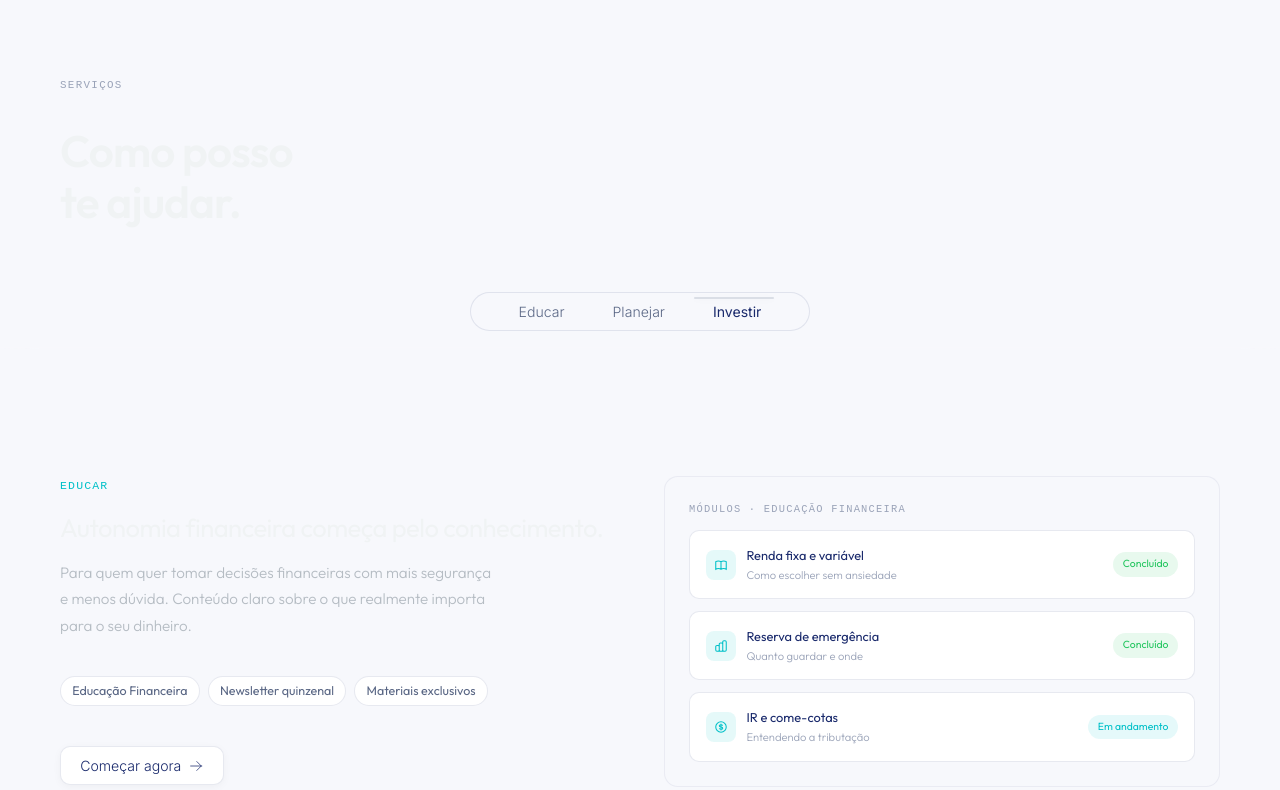
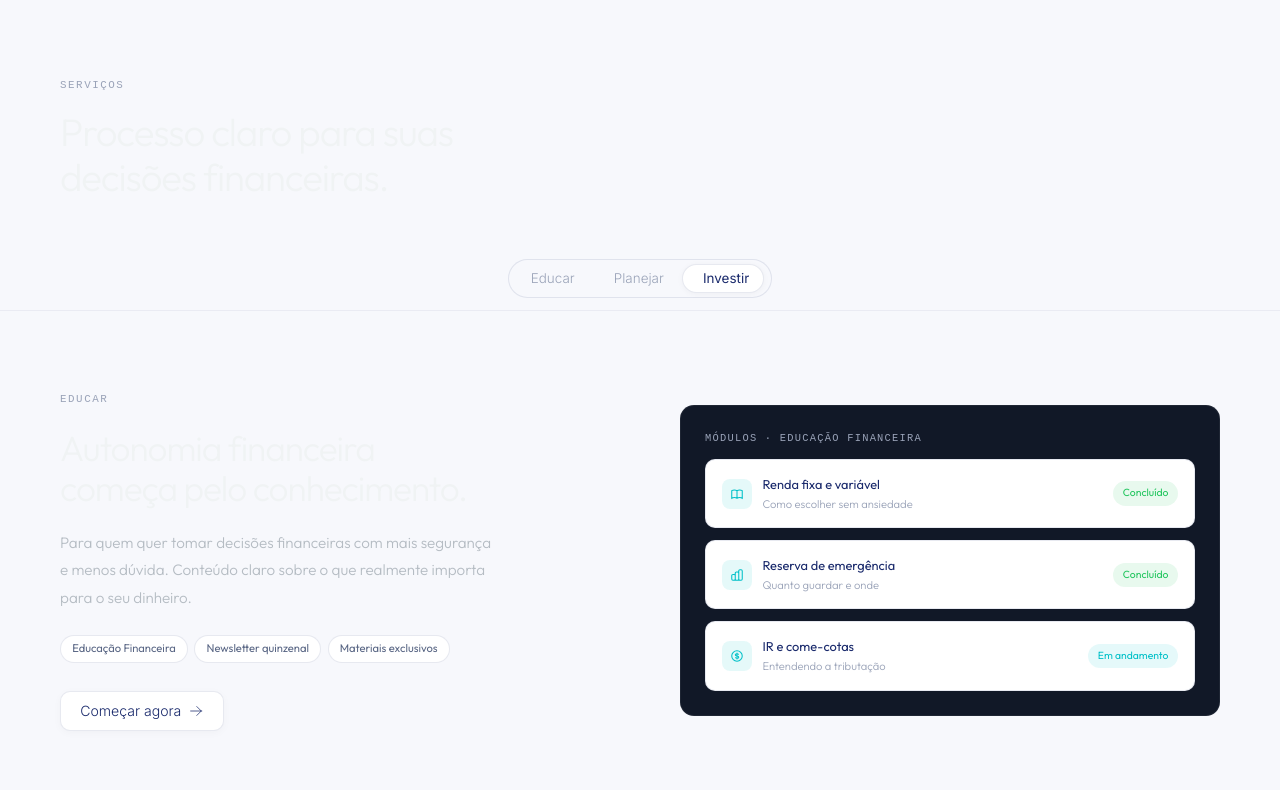
Before and after one commit to clararamalho/consultoria-financeira, a plain HTML site: page index.html in a window 1280 px wide. Shown: the part 1049-1839 px from the top of the page. Drawn offline with Linux system fonts and the light colour scheme.

Commit message:
Removed duplicated Services block in assets/index.page.css. Updated section header and contact form message in index.html to "Processo claro para suas decisões financeiras."

```diff
--- a/assets/index.page.css
+++ b/assets/index.page.css
@@ -2969,161 +2969,6 @@ nav#mainNav a:hover { color: var(--ink); background: var(--surface-2); }
   border-radius: 2px;
 }
 
-.servicos-header {
-
-  max-width: var(--max);
-  margin: 0 auto 3rem;
-  display: flex;
-  flex-direction: column;
-  gap: 1rem;
-}
-.s-label {
-  font-size: 0.68rem; font-family: monospace;
-  text-transform: uppercase; letter-spacing: 0.12em;
-  color: var(--text-muted);
-}
-.s-title {
-  font-size: clamp(2rem, 4vw, 2.75rem);
-  font-weight: 600; line-height: 1.15;
-  letter-spacing: -0.02em; color: var(--text-primary);
-  text-wrap: balance;
-}
-.servicos-tabs-wrap {
-  position: sticky;
-  top: var(--nav-h);
-  background: var(--bg-primary);
-  z-index: 50;
-  padding: 1rem 0;
-  border-bottom: 1px solid rgba(255,255,255,0.06);
-}
-.servicos-tabs {
-  max-width: var(--max);
-  margin: 0 auto;
-  padding: 0 2rem;
-  display: flex;
-  gap: 1rem;
-  position: relative;
-}
-.tab-indicator {
-  position: absolute;
-  bottom: -1px;
-  height: 2px;
-  background: var(--dark-text);
-  transition: left 0.35s var(--ease-out), width 0.35s var(--ease-out);
-}
-.tab-btn {
-  font-size: 0.88rem;
-  font-weight: 300;
-  color: var(--ink-2);
-  padding: 0.65rem 1rem;
-  background: none;
-  border: none;
-  cursor: pointer;
-  transition: color 0.2s;
-  position: relative;
-}
-.tab-btn.active {
-  color: var(--ink);
-  font-weight: 400;
-}
-.tab-btn:hover { color: var(--ink); }
-
-.servico-bloco {
-  max-width: var(--max);
-  margin: 3rem auto;
-  display: grid;
-  grid-template-columns: 1fr 1fr;
-  gap: 3rem;
-  align-items: center;
-}
-.servico-bloco.reverse {
-  direction: rtl;
-}
-.servico-bloco.reverse > * {
-  direction: ltr;
-}
-.servico-texto {
-  display: flex;
-  flex-direction: column;
-  gap: 1rem;
-}
-.servico-label {
-  font-size: 0.72rem; font-family: monospace;
-  text-transform: uppercase; letter-spacing: 0.1em;
-  color: var(--ciano); font-weight: 500;
-}
-.servico-titulo {
-  font-size: 1.6rem;
-  font-weight: 400;
-  color: var(--ink);
-  letter-spacing: -0.02em;
-  line-height: 1.25;
-}
-.servico-desc {
-  font-size: 0.95rem;
-  color: var(--ink-2);
-  line-height: 1.75;
-  margin-bottom: 0.25rem;
-}
-.servico-badges {
-  display: flex;
-  flex-wrap: wrap;
-  gap: 0.5rem;
-  margin: 1rem 0;
-}
-.servico-badge {
-  font-size: 0.78rem;
-  font-weight: 400;
-  color: var(--ink-2);
-  border: 1px solid var(--border);
-  padding: 0.25rem 0.7rem;
-  border-radius: 100px;
-  background: var(--white);
-}
-.servico-cta {
-  display: inline-flex;
-  align-items: center;
-  gap: 0.5rem;
-  font-size: 0.88rem;
-  font-weight: 300;
-  color: var(--ink);
-  border: 1px solid var(--border);
-  padding: 0.65rem 1.2rem;
-  border-radius: var(--radius);
-  background: var(--white);
-  box-shadow: 0 2px 8px var(--shadow-card);
-  cursor: pointer;
-  font-family: 'Inter', sans-serif;
-  transition: background 0.2s, border-color 0.2s;
-  overflow: hidden;
-  width: fit-content;
-  margin-top: 0.5rem;
-}
-.servico-cta:hover { background: var(--surface-2); border-color: transparent; }
-.servico-cta-arrow {
-  display: flex; overflow: hidden;
-  width: 14px; height: 14px; position: relative;
-}
-.servico-cta-arrow svg {
-  position: absolute; width: 14px; height: 14px;
-  transition: transform 0.3s ease, opacity 0.3s ease;
-}
-.servico-cta-arrow svg:nth-child(1) { transform: translateX(0); opacity: 1; }
-.servico-cta-arrow svg:nth-child(2) { transform: translateX(-100%); opacity: 0; }
-.servico-cta:hover .servico-cta-arrow svg:nth-child(1) { transform: translateX(100%); opacity: 0; }
-.servico-cta:hover .servico-cta-arrow svg:nth-child(2) { transform: translateX(0); opacity: 1; }
-
-.servico-mockup {
-  background: var(--off-white);
-  border: 1px solid var(--border-2);
-  border-radius: 14px;
-  padding: 1.5rem;
-  display: flex;
-  flex-direction: column;
-  gap: 0.75rem;
-  min-height: 280px;
-  justify-content: center;
-}
 .mock-label {
   font-size: 0.65rem;
   font-weight: 400;
--- a/index.html
+++ b/index.html
@@ -225,7 +225,7 @@
   <!-- Cabeçalho da seção -->
   <div class="servicos-header container">
     <span class="s-label fi-anim">Serviços</span>
-    <h2 class="s-title fi-anim d1">Como posso<br />te ajudar.</h2>
+    <h2 class="s-title fi-anim d1">Processo claro para suas decisões financeiras.</h2>
   </div>
 
   <!-- Barra sticky de abas — inspirada no Moment -->
@@ -532,7 +532,7 @@
         <div class="fi"><label for="ct-tel">Telefone</label><input type="tel" id="ct-tel" placeholder="(00) 00000-0000" autocomplete="tel" /></div>
       </div>
       <hr class="fdiv" />
-      <div class="fi full" style="grid-column:1/-1"><label for="ct-msg">Mensagem</label><textarea id="ct-msg" placeholder="Como posso te ajudar?" style="min-height:100px;"></textarea></div>
+      <div class="fi full" style="grid-column:1/-1"><label for="ct-msg">Mensagem</label><textarea id="ct-msg" placeholder="Processo claro para suas decisões financeiras." style="min-height:100px;"></textarea></div>
       <button class="btn-enviar" onclick="enviarFormulario('contato')">Enviar</button>
     </div>
     <div class="form-ok" id="ok-contato"><div class="ico">✅</div><h3>Mensagem enviada!</h3><p>Obrigada pelo seu contato. Retornarei em breve.</p></div>
```
